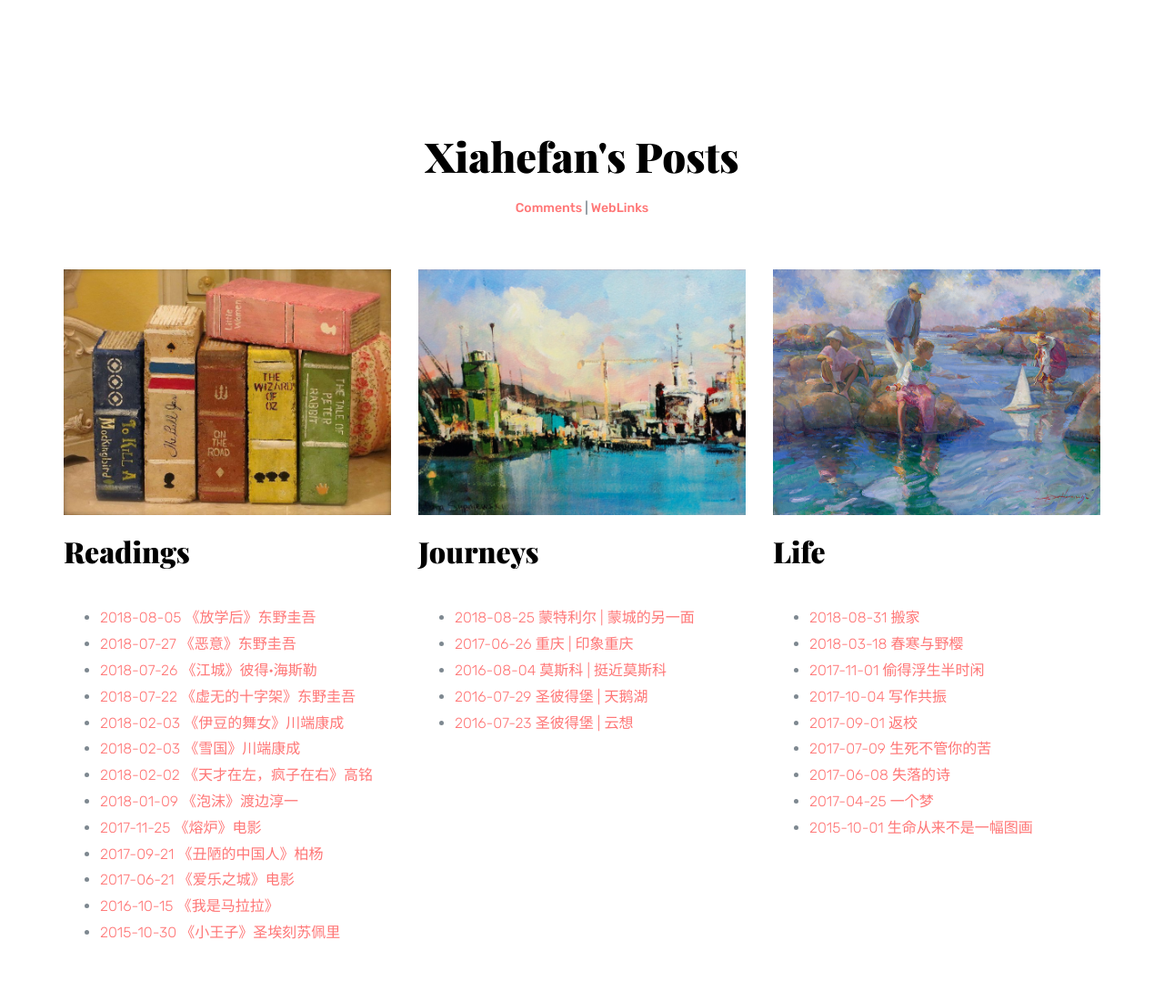
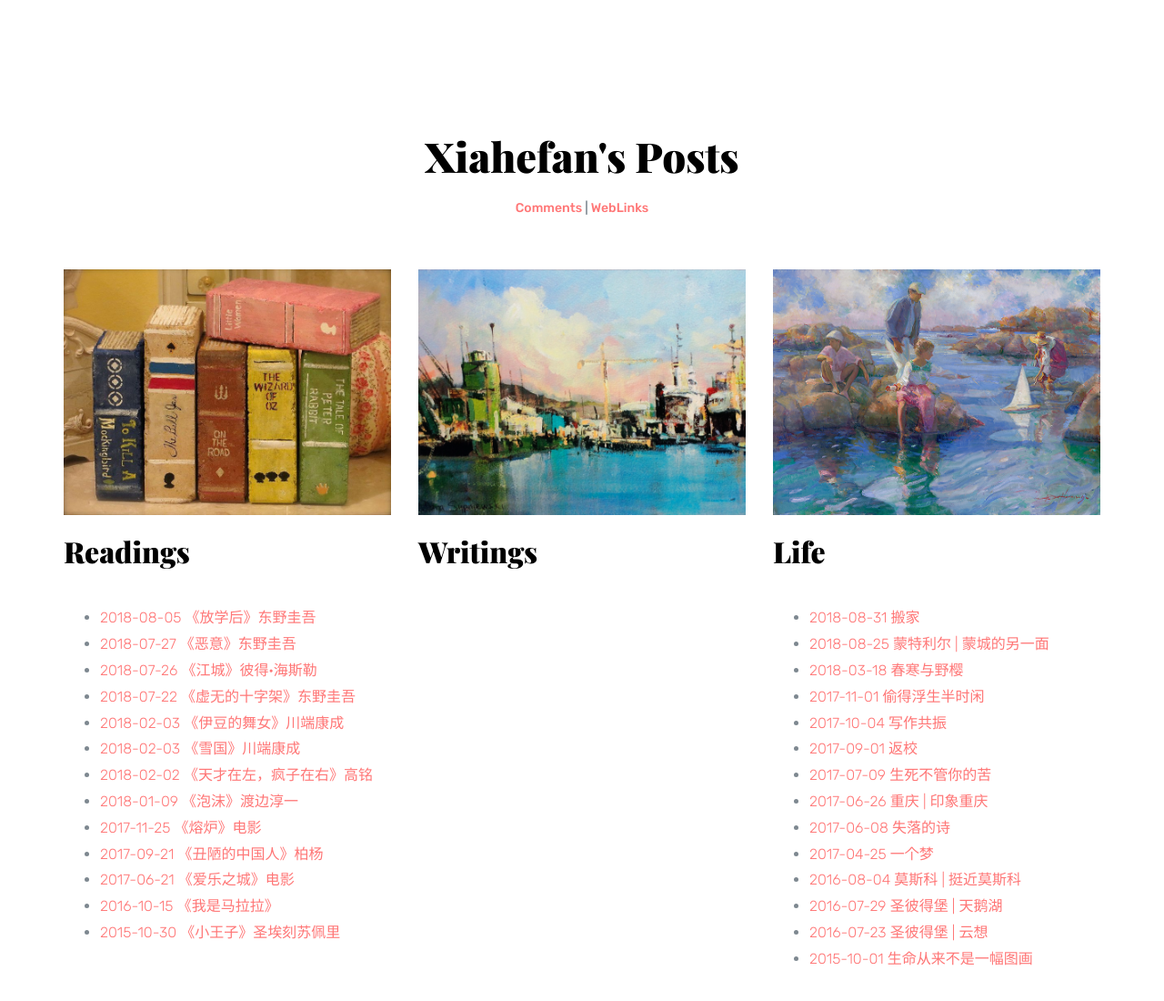
Before and after one commit to cnzhikai/v1_cnzhikai.github.io, a website: page index.html in a window 1280 px wide. Shown: the whole page at 91% size. Drawn offline with nearby package versions, Linux system fonts and the light colour scheme.

Commit message:
Update index.html

```diff
--- a/index.html
+++ b/index.html
@@ -69,14 +69,14 @@
           </div>
           <div class="col-md-4">
             <p><img src="img/img_2.png" alt="Free Bootstrap Template by uicookies.com" class="img-responsive"></p>
-            <h3 class="mt0 mb40">Journeys</h3>
+            <h3 class="mt0 mb40">Writings</h3>
             <p>
 			<ul>
-				<li><a href="jou-20180825-蒙城的另一面.html">2018-08-25 蒙特利尔 | 蒙城的另一面</a></li>
-				<li><a href="jou-20170626-印象重庆.html">2017-06-26 重庆 | 印象重庆</a></li>
-				<li><a href="jou-20160804-挺近莫斯科.html">2016-08-04 莫斯科 | 挺近莫斯科</a></li>
-				<li><a href="jou-20160729-天鹅湖.html">2016-07-29 圣彼得堡 | 天鹅湖</a></li>
-				<li><a href="jou-20160723-云想.html">2016-07-23 圣彼得堡 | 云想</a></li>
+
+
+
+
+
 			</ul>
 			</p>
           </div>
@@ -86,13 +86,18 @@
             <p>
 			<ul>
 				<li><a href="life-20180831-搬家.html">2018-08-31 搬家</a></li>
+				<li><a href="jou-20180825-蒙城的另一面.html">2018-08-25 蒙特利尔 | 蒙城的另一面</a></li>
 				<li><a href="life-20180318-春寒与野樱.html">2018-03-18 春寒与野樱</a></li>
 				<li><a href="life-20171101-偷得浮生半时闲.html">2017-11-01 偷得浮生半时闲</a></li>
 				<li><a href="life-20171004-写作共振.html">2017-10-04 写作共振</a></li>
 				<li><a href="life-20170901-返校.html">2017-09-01 返校</a></li>
 				<li><a href="life-20170709-生死不管你的苦.html">2017-07-09 生死不管你的苦</a></li>
+				<li><a href="jou-20170626-印象重庆.html">2017-06-26 重庆 | 印象重庆</a></li>
 				<li><a href="life-20170608-失落的诗.html">2017-06-08 失落的诗</a></li>
 				<li><a href="life-20170425-一个梦.html">2017-04-25 一个梦</a></li>
+				<li><a href="jou-20160804-挺近莫斯科.html">2016-08-04 莫斯科 | 挺近莫斯科</a></li>
+				<li><a href="jou-20160729-天鹅湖.html">2016-07-29 圣彼得堡 | 天鹅湖</a></li>
+				<li><a href="jou-20160723-云想.html">2016-07-23 圣彼得堡 | 云想</a></li>
 				<li><a href="life-20151001-生命从来不是一幅图画.html">2015-10-01 生命从来不是一幅图画</a></li>
 			</ul>
 			</p>
```
